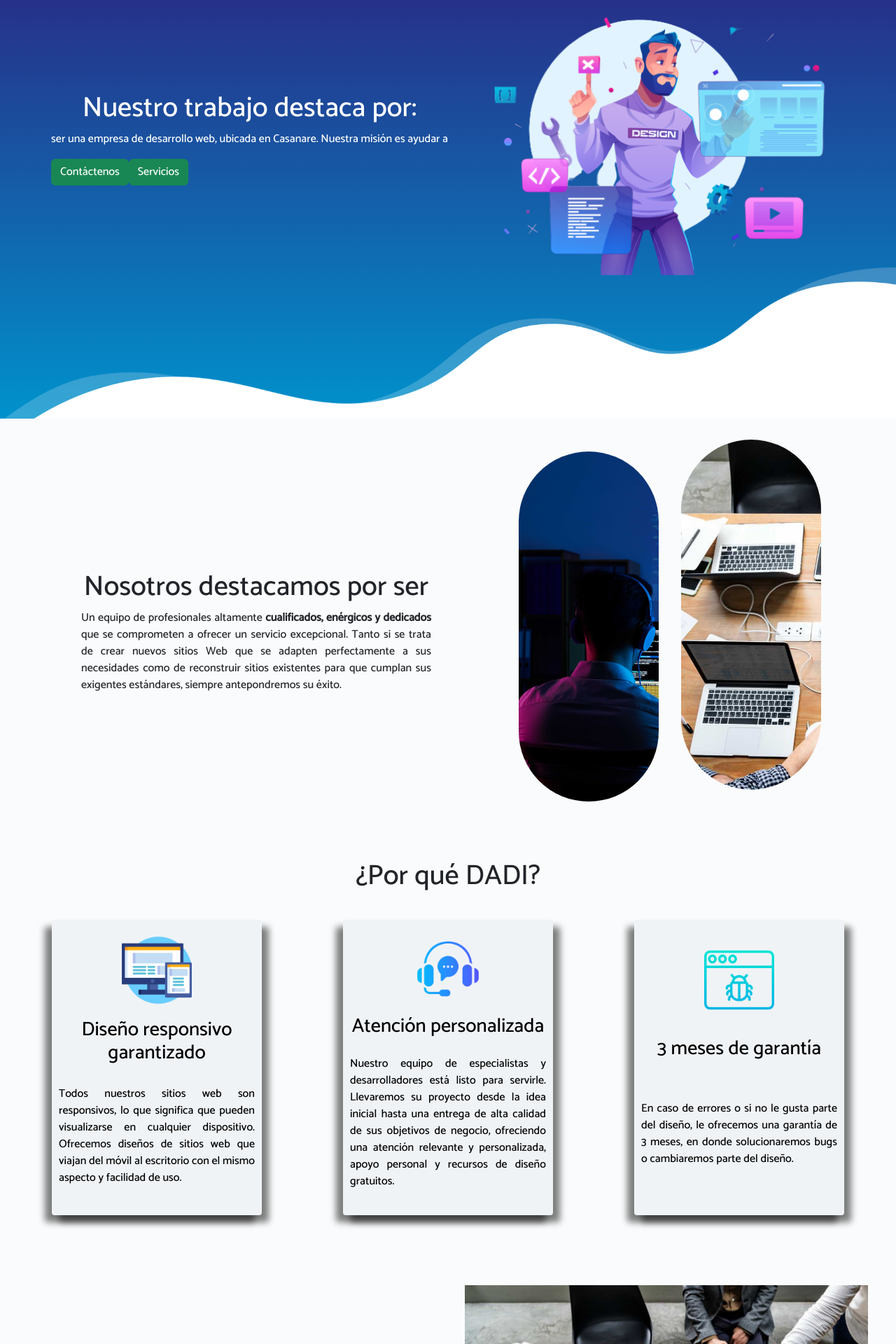
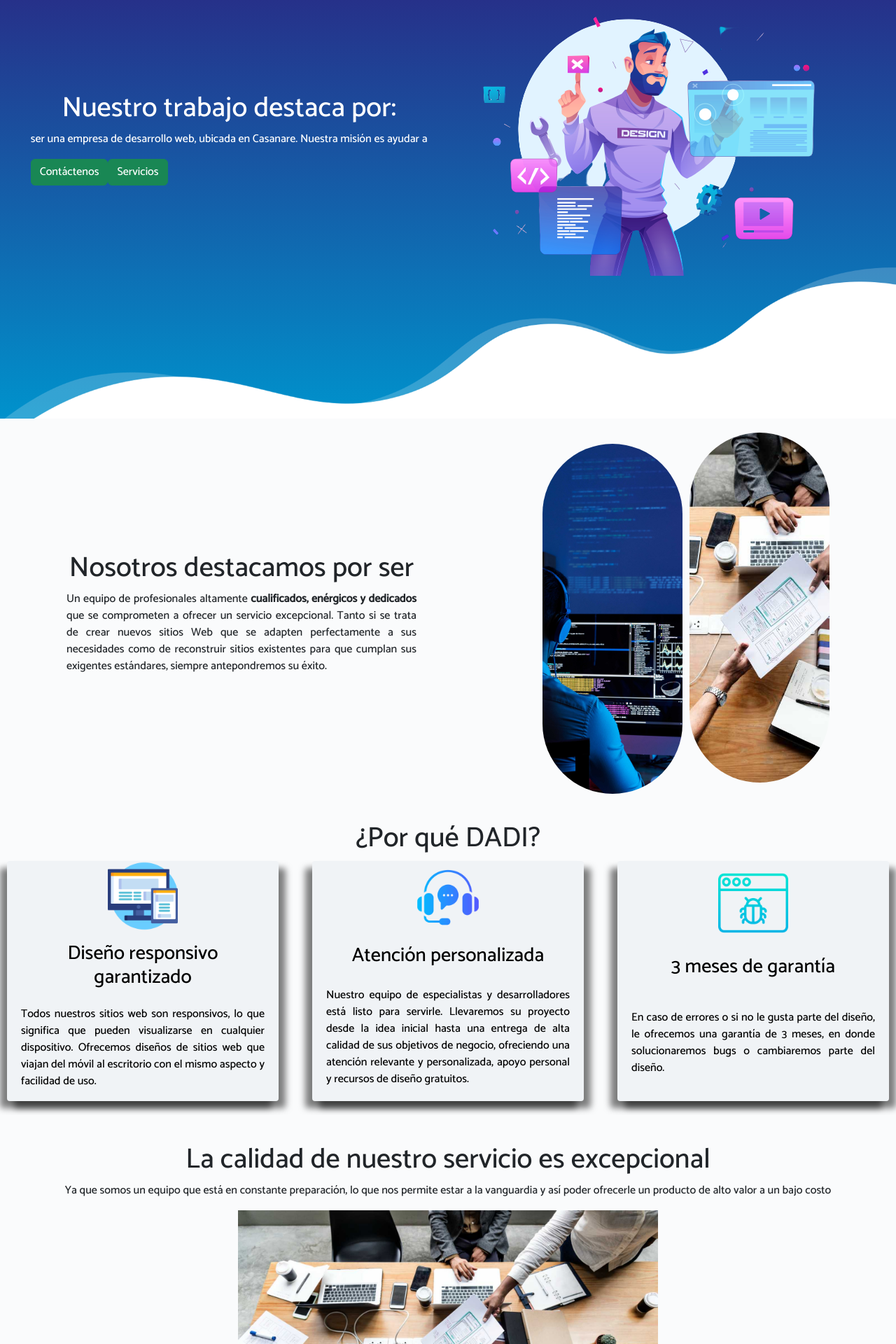
Before and after one commit to MDForero/dadi, a React (Create React App) app: page / in a window 1280 px wide. Shown: the part 300-2220 px from the top of the page at 70% size. Built offline with nearby package versions, Linux system fonts and the light colour scheme.

Commit message:
responsive design terminado

```diff
--- a/src/App.css
+++ b/src/App.css
@@ -39,9 +39,7 @@
   transition: 0.5ms;
 }
 
-h1 {
-  text-align: center;
-}
+
 
 .section {
   position: relative;
@@ -50,9 +48,6 @@
   ;
 }
 
-.w-800 {
-  max-width: 800px;
-}
 
 .banner {
   min-height: 70vh;
@@ -94,6 +89,13 @@
 .flex {
   display: flex;
   justify-content: space-evenly;
+  flex-wrap: wrap;
+}
+.flex-around-center{
+  display: flex;
+  justify-content: space-around;
+  align-items: center;
+  flex-wrap: wrap;
 }
 
 .pie {
@@ -202,14 +204,17 @@
 }
 
 .somos {
+  display: flex;
+  justify-content: space-evenly;
+  align-items: center;
+  flex-wrap: wrap;
   background: linear-gradient(#331073, #0092cc);
   color: white;
   padding: 30px;
   margin: 0px auto;
-  display: grid;
-  grid-template-columns: repeat(auto-fit, minmax(400px, 1fr));
   min-height: 100vh;
 }
+
 
 .shape {
   position: absolute;
@@ -228,7 +233,7 @@
 
 .cuadro {
   position: relative;
-  width: 200px;
+  max-width: 200px;
   height: 500px;
   overflow: hidden;
   border-radius: 100px;
@@ -241,21 +246,26 @@
 
 .cuadro img {
   height: 100%;
+  width: 100%;
   object-fit: cover;
-  transform: translateX(-120px);
   z-index: 0;
 }
 
 .hacemos {
-  display: grid;
-  grid-template-columns: repeat(auto-fit, minmax(400px, 1fr));
-  padding: 30px 30px;
-  gap: 3rem;
+  width: 100%;
+  display: flex;
+  flex-wrap: wrap;
+  justify-content:space-around;
+  align-items: center;
+}
+.hacemos div{
+  display: flex;
+}
+.hacemos div figure:nth-child(1){
+  margin: 0px 10px;
+  align-self: flex-end;
 }
 
-.hacemos article {
-  margin: auto 0px auto auto
-}
 
 .hacemos p {
   max-width: 500px;
@@ -283,8 +293,6 @@
 
 .services {
   min-height: 80vh;
-  display: grid;
-  padding: 60px;
 }
 
 .services h6 {
@@ -292,17 +300,17 @@
 }
 
 .card-services {
-  padding: 30px;
+  width: 100%;
+  margin: 0px auto;
   display: grid;
-  grid-template-columns: repeat(auto-fill, minmax(20rem, 1fr));
+  grid-template-columns: repeat(auto-fit, minmax(20rem, 1fr));
   color: black;
   gap: 3rem;
 }
 
 .service {
-  width: 300px;
-  padding: 20px 10px;
   margin: 0px auto;
+  padding: 0px 20px;
   display: grid;
   gap: 1rem;
   background-color: rgb(240, 243, 246);
@@ -310,9 +318,11 @@
   box-shadow: 10px 10px 10px rgba(0, 0, 0, 0.5), -10px 10px 10px rgba(0, 0, 0, 0.5);
 }
 
+
 .package {
   justify-self: center;
-  width: 400px;
+  max-width: 400px;
+  min-width: 100%;
   height: fit-content;
   padding: 20px 10px;
   align-self: flex-start;
@@ -353,6 +363,7 @@
 .self-end {
   align-self: center;
   justify-self: end;
+  width: 100%;
 }
 
 .companies {
@@ -366,10 +377,18 @@
 
 .col-2 {
   display: grid;
-  grid-template-columns: repeat(2, 200px);
+  grid-template-columns: repeat(2, 50%);
   grid-template-rows: 550px;
   justify-content: center;
   gap: 2rem;
+  width: 100%;
+}
+.figure{
+  display: flex;
+  justify-content: center;
+  align-items: center;
+}
+figure img{
   width: 100%;
 }
 
@@ -422,12 +441,6 @@
     bottom: 0px;
   }
 
-  .flex {
-    flex-direction: column;
-    justify-content: center;
-    font-size: calc(10px + 2vmin);
-    color: white;
-  }
 
   .App-link {
     color: #61dafb;
--- a/src/components/Hacemos.js
+++ b/src/components/Hacemos.js
@@ -11,7 +11,7 @@
                 <h1>Nosotros destacamos por ser</h1>
                 <p>Un equipo de profesionales altamente <strong>cualificados, enérgicos y dedicados</strong> que se comprometen a ofrecer un servicio excepcional. Tanto si se trata de crear nuevos sitios Web que se adapten perfectamente a sus necesidades como de reconstruir sitios existentes para que cumplan sus exigentes estándares, siempre antepondremos su éxito.</p>
             </article>
-            <div className='col-2'>
+            <div>
                 <figure className='cuadro' >
                     <img src={hacemos} alt="" className='img-somos' />
                 </figure>
--- a/src/pages/Inicio.js
+++ b/src/pages/Inicio.js
@@ -18,14 +18,14 @@
     <div>
       <div id='inicio'>
         <section className='somos'>
-          <div className='w-800 self-end'>
+          <div>
             <h1>Nuestro trabajo destaca por:</h1>
             <p>ser una empresa de desarrollo web, ubicada en Casanare. Nuestra misión es ayudar a </p>
             <Link to="contacto" className='btn btn-success'>Contáctenos</Link>
             <Link to="servicios" className='btn btn-success'>Servicios</Link>
           </div>
-          <figure className='figure-somos flex'>
-            <img src={inicio} width="100%" />
+          <figure className='figure'>
+            <img src={inicio} width="100%"/>
           </figure>
         </section>
         <div className='shape'>
@@ -55,7 +55,7 @@
       </div>
       <div className='section'>
 
-      <section className='section hacemos'>
+      <section className='section flex-around-center'>
           <article>
             <h1>La calidad de nuestro servicio es excepcional</h1>
             <p>Ya que somos un equipo que está en constante preparación, lo que nos permite estar a la vanguardia y así poder ofrecerle un producto de alto valor a un bajo costo</p>
```
